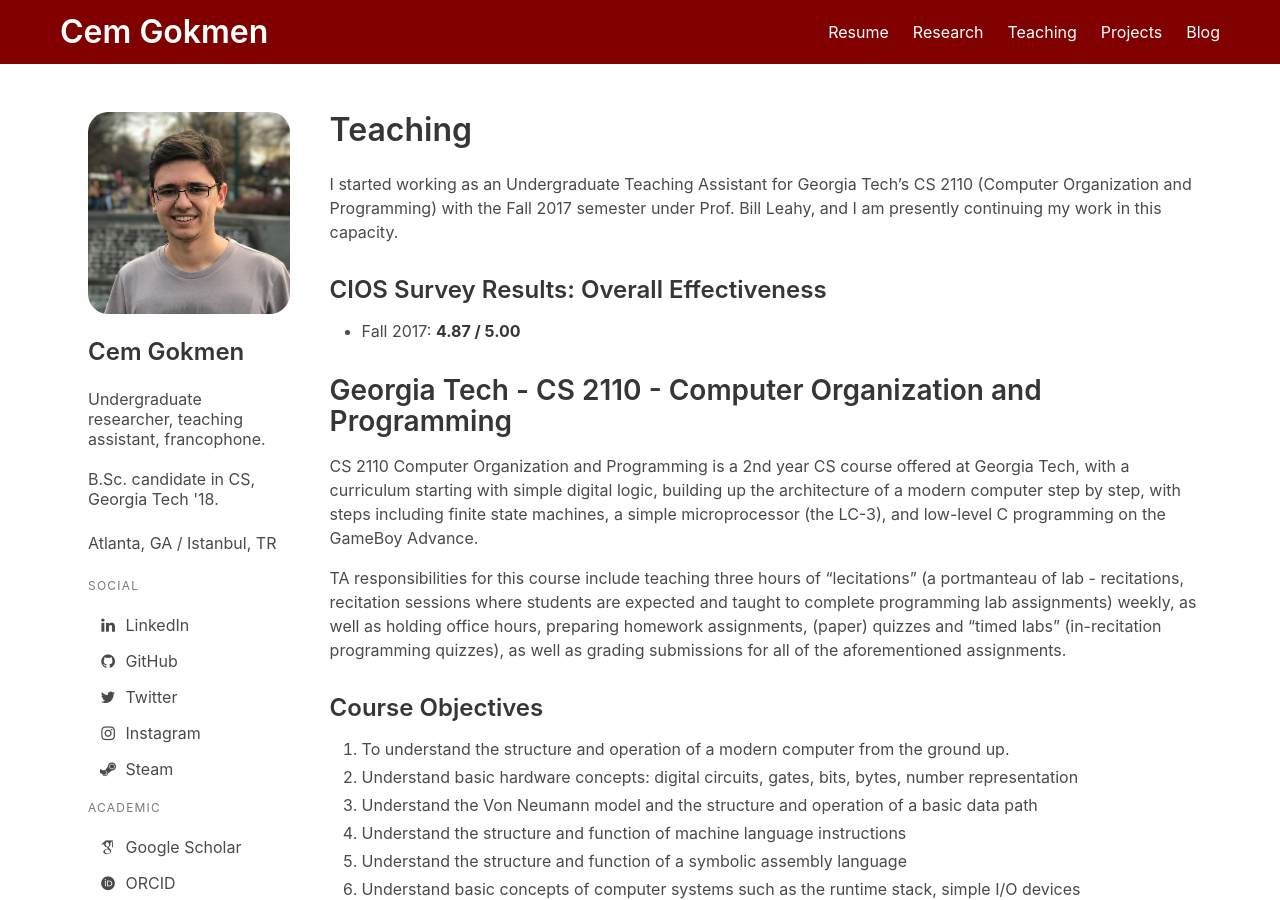
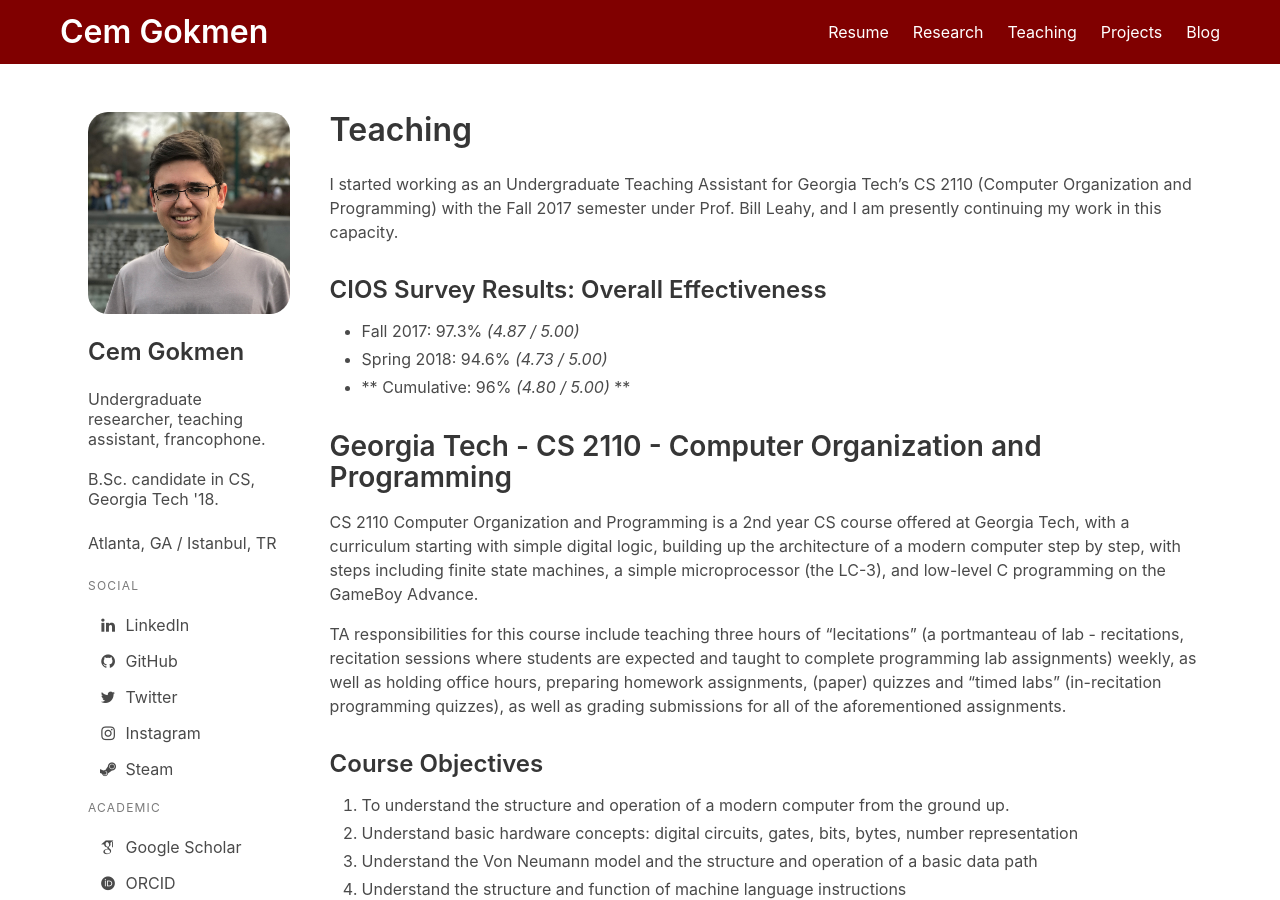
Before and after one commit to cgokmen/cgokmen.github.io, a Jekyll site: the page built from _pages/teaching.md, in a window 1280 px wide and 900 px high. Built offline with Jekyll 4.4.1, drawn with Linux system fonts in a browser that asks for light colours; some web fonts are replaced; comment, search, counter and statistics services are not loaded.

Commit message:
Updated teaching

```diff
--- a/_pages/teaching.md
+++ b/_pages/teaching.md
@@ -9,7 +9,9 @@ CS 2110 (Computer Organization and Programming) with the Fall 2017 semester unde
 Prof. Bill Leahy, and I am presently continuing my work in this capacity.
 
 ### CIOS Survey Results: Overall Effectiveness
-* Fall 2017: **4.87 / 5.00**
+* Fall 2017: 97.3% *(4.87 / 5.00)*
+* Spring 2018: 94.6% *(4.73 / 5.00)*
+* ** Cumulative: 96% *(4.80 / 5.00)* **
 
 ## Georgia Tech - CS 2110 - Computer Organization and Programming
 
```
